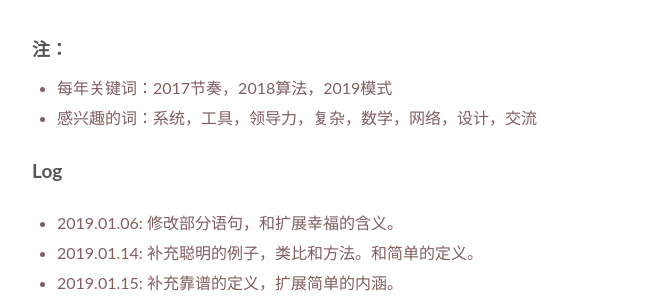
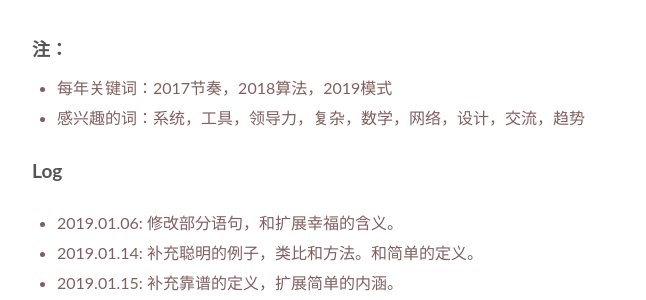
Before and after one commit to WillWang-X/willwang-x.github.io, a Jekyll site: the page built from _posts/2019-01-01-life-README.md, in a window 1280 px wide and 900 px high, scrolled down 4285 px. Shown: the part 482-782 px from the top of the window, without its empty margins (258-904 px from the left). Built offline with Jekyll 4.4.1, drawn with Linux system fonts in a browser that asks for light colours.

Commit message:
update readme

```diff
--- a/_posts/2019-01-01-life-README.md
+++ b/_posts/2019-01-01-life-README.md
@@ -158,7 +158,7 @@ published: true
 ### 注：
 
 - 每年关键词：2017节奏，2018算法，2019模式
-- 感兴趣的词：系统，工具，领导力，复杂，数学，网络，设计，交流
+- 感兴趣的词：系统，工具，领导力，复杂，数学，网络，设计，交流，趋势
 
 ## Log
 
```
